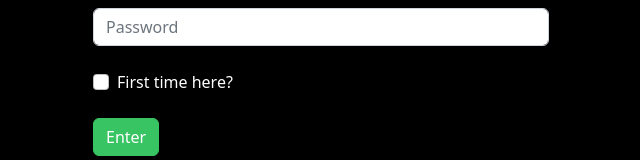
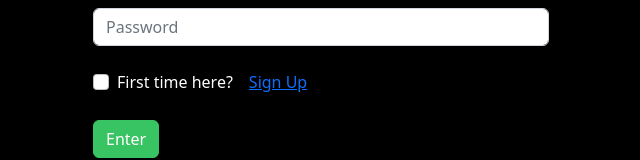
Before and after one commit to capstone-project-sparck/capstone_project, a React (Create React App) app in the folder front/: page / in a window 1280 px wide. Shown: the part 555-715 px from the top of the page, without its empty margins (319-959 px from the left). Built offline with nearby package versions, Linux system fonts and the light colour scheme.

Commit message:
front last version

```diff
--- a/front/src/components/App.js
+++ b/front/src/components/App.js
@@ -1,6 +1,6 @@
 import React from "react";
 import Login from "./login";
-import SingUp from "./SingUp"
+import SignUp from "./SignUp"
 import Filters from "./Filters";
 import Contact from "./Contact";
 import Protected from "./protected";
@@ -27,7 +27,7 @@ export default function App(){
     <Route path="/" element={<Login setLoginPass={setLoginPass} loginPass={loginPass}
         getCredentials={getCredentials} credentials={credentials}
         />} />
-        <Route path="/SingUp" element={ <SingUp getCredentials={getCredentials} credentials={credentials}
+        <Route path="/SignUp" element={ <SignUp getCredentials={getCredentials} credentials={credentials}
         setLoginPass={setLoginPass} loginPass={loginPass}/> }/>
         <Route element={<Protected loginPass={loginPass}/>}>
             <Route path="/Sources" element={<Filters className="filters" setLoginPass={setLoginPass} />} />
--- a/front/src/components/Filters.js
+++ b/front/src/components/Filters.js
@@ -8,7 +8,6 @@ import { Box, Typography } from '@mui/material';
 import MaterialReactTable from "material-react-table"
 import FileDownloadIcon from '@mui/icons-material/FileDownload';
 import { ExportToCsv } from 'export-to-csv';
-import DataJson from "./data.json"
 import Footers from "./footer";
 import ModalTuto from "./modal";
 
@@ -42,7 +41,6 @@ export default function Filters(props) {
       getData()
   },[])
 
-  console.log(dataApi)
 
 
     /*
@@ -150,7 +148,7 @@ export default function Filters(props) {
     const csvData = dataApi.map((object)=>{
       return{...object, "Connections": JSON.stringify(object.Connections).replaceAll(/[/{}/[\]]/gm, '')}
     })
-    console.log(csvData)
+
     const handleExportData = () => {
       csvExporter.generateCsv(csvData);
     };
@@ -158,7 +156,6 @@ export default function Filters(props) {
     //filter creation with inputs
     function createFilter(event){
         setFilters((oldValue)=>{return ({...oldValue, [event.target.name]:event.target.value})})
-        console.log(filters)
     }
 
     /*not working properly right now
@@ -172,7 +169,6 @@ export default function Filters(props) {
         Preferred_Verticals:"", Preferred_Investment_Amount:"",
         };
         })
-        console.log(filters)
         //setFilters({})
     }
 
--- a/front/src/components/Navbar.js
+++ b/front/src/components/Navbar.js
@@ -32,7 +32,6 @@ export default function NavbarC (props) {
             <Nav.Link as={Link} to="/Sources" className="whiteText">Filters</Nav.Link>
             <Nav.Link as={Link} to="/Contact" className="whiteText">Contact Us</Nav.Link>
             <Nav.Link as={Link} to="/Connections" className="whiteText">Connections</Nav.Link>
-            <Nav.Link as={Link} to="/SingUp" className="whiteText">Sing Up</Nav.Link>
             <Nav.Link as={Link} to="/" className="whiteText" onClick={()=>{props.setLoginPass(false)}}>Log Out</Nav.Link>
             </Nav>
         </Navbar.Collapse>
--- a/front/src/components/login.js
+++ b/front/src/components/login.js
@@ -5,6 +5,7 @@ import Image from "react-bootstrap/Image"
 import { Navigate } from "react-router-dom"
 import { useRef } from "react"
 import bcrypt from "bcryptjs"
+import { Link } from "react-router-dom"
 
 export default function Login(props){
     const imgUrl="https://cdn.brandfolder.io/70W92OEX/as/q0vc05-3hg50o-8p4uw5/logo-dark.png"
@@ -57,8 +58,12 @@ export default function Login(props){
         <Form.Control type="password" placeholder="Password" name="Password" ref={passwordInputRef} onChange={(e)=>props.getCredentials(e)} />
       </Form.Group>
       <Form.Group className="mb-4" controlId="formBasicCheckbox">
+        <div style={{display:"flex", flexFlow:"row"}}>
         <Form.Check type="checkbox" label="First time here?" />
+        <Link to="/SignUp" style={{marginLeft:"1rem"}}>Sign Up</Link>
+        </div>
       </Form.Group>
+
       <Button type="submit" className="loginButton" onClick={(e)=>loginForm(e)} name="login">{!props.loginPass?"Enter":<Navigate to="/Sources"/>}
     </Button>
     </Form>
```
Also changed, not shown: front/src/components/SignUp.js (renamed from front/src/components/SingUp.js, +3 -6 lines).
